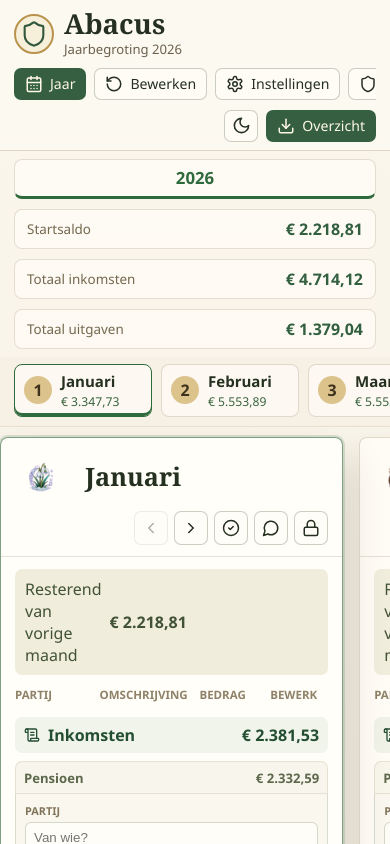
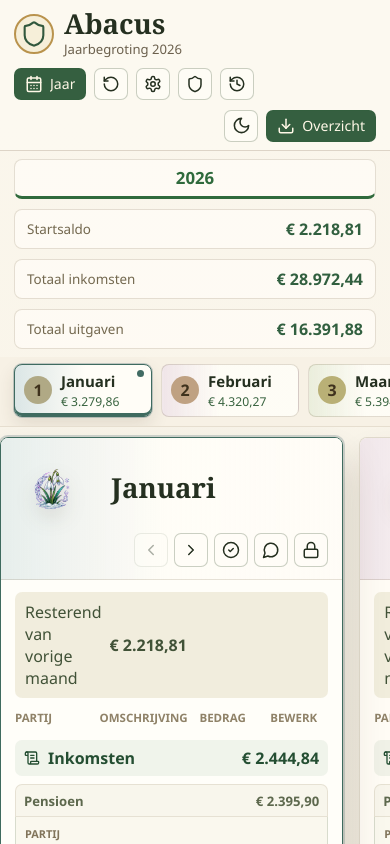
Before and after one commit to monokid/Abacus, a Svelte app: page / in a window 390 px wide. Shown: the top 844 px of the page. Built offline with nearby package versions, Linux system fonts and the light colour scheme.

Commit message:
Add seasonal month polish and workbook-shaped samples

```diff
--- a/src/core/model.ts
+++ b/src/core/model.ts
@@ -126,7 +126,10 @@
     subcategory("sub-vast-energie", "vaste_kosten", "Energie", 20),
     subcategory("sub-vast-telecom", "vaste_kosten", "Telecom", 30),
     subcategory("sub-vast-verzekeringen", "vaste_kosten", "Verzekeringen", 40),
+    subcategory("sub-vast-bank", "vaste_kosten", "Bankkosten", 50),
+    subcategory("sub-vast-reserves", "vaste_kosten", "Sparen en reserves", 60),
     subcategory("sub-var-gezondheid", "variabele_kosten", "Gezondheid", 10),
+    subcategory("sub-var-huishoudgeld", "variabele_kosten", "Huishoudgeld", 15),
     subcategory("sub-var-huishouden", "variabele_kosten", "Huishouden", 20),
     subcategory("sub-var-cadeaus", "variabele_kosten", "Cadeaus", 30),
     subcategory("sub-var-auto", "variabele_kosten", "Auto", 40),
--- a/src/core/sample-data.ts
+++ b/src/core/sample-data.ts
@@ -7,54 +7,96 @@
   if (!year) return book;
 
   year.startBalanceCents = 221_881;
-  const january = year.months[0];
-  const february = year.months[1];
-  if (!january || !february) return book;
 
-  january.entries = [
-    entry("jan-income-pension", "inkomsten", "sub-ink-pensioen", "2026-01-01", "Pensioendienst", "Pensioen", 233_259, 1),
-    entry("jan-income-family", "inkomsten", "sub-ink-familie", "2026-01-01", "Familie", "Bijdrage familie", 4_894, 2),
-    entry("jan-rent", "vaste_kosten", "sub-vast-wonen", "2026-01-03", "Woonfonds", "Huur", 82_000, 3),
-    entry("jan-energy", "vaste_kosten", "sub-vast-energie", "2026-01-05", "Luminus", "Voorschot energie", 15_431, 4),
-    entry("jan-health", "variabele_kosten", "sub-var-gezondheid", "2026-01-12", "Apotheek", "Medicatie", 3_780, 5),
-    entry("jan-household", "variabele_kosten", "sub-var-huishouden", "2026-01-15", "Delhaize", "Huishouden", 24_050, 6),
-  ];
+  let order = 1;
+  for (const month of year.months) {
+    const monthNumber = month.month;
+    month.entries = [
+      entry(`m${monthNumber}-income-pension`, "inkomsten", "sub-ink-pensioen", monthNumber, "Pensioendienst", "Pensioen", 233_259, order++),
+      entry(`m${monthNumber}-income-small-pension`, "inkomsten", "sub-ink-pensioen", monthNumber, "Pensioenkas", "Aanvullend pensioen", 6_331, order++),
+      entry(`m${monthNumber}-rent`, "vaste_kosten", "sub-vast-wonen", monthNumber, "Woonfonds", "Huur", 82_000, order++),
+      entry(`m${monthNumber}-energy`, "vaste_kosten", "sub-vast-energie", monthNumber, "Luminus", "Voorschot energie", 15_431, order++),
+      entry(`m${monthNumber}-telecom`, "vaste_kosten", "sub-vast-telecom", monthNumber, "Telenet", "Internet en telefoon", 7_643, order++),
+      entry(`m${monthNumber}-bank`, "vaste_kosten", "sub-vast-bank", monthNumber, "Bank", "Rekeningkosten", 475, order++),
+      entry(`m${monthNumber}-reserve`, "vaste_kosten", "sub-vast-reserves", monthNumber, "Spaarpot", "Reserve vakantie", 5_000, order++),
+      entry(`m${monthNumber}-cash`, "variabele_kosten", "sub-var-huishoudgeld", monthNumber, "Cash", "Huishoudgeld", 20_000, order++),
+    ];
+  }
 
-  february.entries = [
-    entry("feb-income-pension", "inkomsten", "sub-ink-pensioen", "2026-02-01", "Pensioendienst", "Pensioen", 233_259, 7),
-    entry("feb-telecom", "vaste_kosten", "sub-vast-telecom", "2026-02-04", "Telenet", "Internet en telefoon", 7_643, 8),
-    entry("feb-gift", "variabele_kosten", "sub-var-cadeaus", "2026-02-18", "Familie", "Verjaardag", 5_000, 9),
-    entry("feb-empty-plan", "variabele_kosten", "sub-var-auto", "2026-02-20", "Garage", "Nog te plannen", null, 10),
-  ];
+  addEntry(year, 1, entry("jan-income-family", "inkomsten", "sub-ink-familie", 1, "Familie", "Bijdrage familie", 4_894, order++));
+  addEntry(year, 1, entry("jan-health", "variabele_kosten", "sub-var-gezondheid", 1, "Apotheek", "Medicatie", 3_780, order++));
+  addEntry(year, 1, entry("jan-household-extra", "variabele_kosten", "sub-var-huishouden", 1, "Buurtwinkel", "Keukenmateriaal", 4_050, order++));
+
+  addEntry(year, 2, entry("feb-gift", "variabele_kosten", "sub-var-cadeaus", 2, "Familie", "Verjaardag", 5_000, order++));
+  addEntry(year, 2, entry("feb-empty-plan", "variabele_kosten", "sub-var-auto", 2, "Garage", "Nog te plannen", null, order++, "Geplande kost zonder bedrag."));
+
+  addEntry(year, 3, entry("mar-refund", "inkomsten", "sub-ink-terugbetalingen", 3, "Mutualiteit", "Terugbetaling zorg", 4_870, order++));
+  addEntry(year, 3, entry("mar-dentist", "variabele_kosten", "sub-var-gezondheid", 3, "Tandarts", "Controle", 6_500, order++));
+
+  addEntry(year, 5, entry("may-correction", "inkomsten", "sub-ink-terugbetalingen", 5, "Belastingdienst", "Correctie aanslag", 12_400, order++, "Voorbeeld van een latere correctieregel."));
+  addEntry(year, 6, entry("jun-appliance", "variabele_kosten", "sub-var-huishouden", 6, "Winkel", "Klein toestel", 8_995, order++));
+  addEntry(year, 8, entry("aug-fuel", "variabele_kosten", "sub-var-auto", 8, "Tankstation", "Brandstof", 6_875, order++));
+  addEntry(year, 10, entry("oct-insurance", "vaste_kosten", "sub-vast-verzekeringen", 10, "Verzekeraar", "Jaarlijkse verzekering", 29_900, order++));
+  addEntry(year, 12, entry("dec-gift", "variabele_kosten", "sub-var-cadeaus", 12, "Familie", "Eindejaarscadeau", 7_500, order++));
 
   book.labels = {
-    parties: ["Pensioendienst", "Familie", "Luminus", "Telenet", "Apotheek", "Delhaize", "Garage"],
-    income: ["Pensioen", "Bijdrage familie"],
-    expense: ["Huur", "Voorschot energie", "Medicatie", "Huishouden", "Internet en telefoon", "Verjaardag"],
+    parties: [
+      "Pensioendienst",
+      "Pensioenkas",
+      "Familie",
+      "Woonfonds",
+      "Luminus",
+      "Telenet",
+      "Bank",
+      "Spaarpot",
+      "Cash",
+      "Apotheek",
+      "Garage",
+      "Mutualiteit",
+      "Verzekeraar",
+    ],
+    income: ["Pensioen", "Aanvullend pensioen", "Bijdrage familie", "Terugbetaling zorg", "Correctie aanslag"],
+    expense: [
+      "Huur",
+      "Voorschot energie",
+      "Internet en telefoon",
+      "Rekeningkosten",
+      "Reserve vakantie",
+      "Huishoudgeld",
+      "Medicatie",
+      "Verjaardag",
+      "Nog te plannen",
+      "Brandstof",
+    ],
   };
 
   return book;
+}
+
+function addEntry(year: Book["years"][number], monthNumber: number, row: Entry): void {
+  year.months[monthNumber - 1]?.entries.push(row);
 }
 
 function entry(
   id: string,
   section: Entry["section"],
   subcategoryId: string | null,
-  date: string,
+  month: number,
   party: string,
   description: string,
   amountCents: number | null,
   order: number,
+  comment = "",
 ): Entry {
   return {
     id,
     section,
     subcategoryId,
-    date,
+    date: `2026-${String(month).padStart(2, "0")}-01`,
     party,
     description,
     amountCents,
-    comment: "",
-    createdAt: Date.UTC(2026, 0, order),
+    comment,
+    createdAt: Date.UTC(2026, month - 1, order),
   };
 }
--- a/src/ui/App.svelte
+++ b/src/ui/App.svelte
@@ -48,6 +48,14 @@
     amountError: string;
   }
 
+  interface MonthView {
+    name: string;
+    image: string;
+    accent: string;
+    accentSoft: string;
+    accentMist: string;
+  }
+
   const storageKey = "abacus.fictionalProfile.v1";
   const sections: Section[] = ["inkomsten", "vaste_kosten", "variabele_kosten"];
   const initialBook = fictionalSampleBook();
@@ -69,19 +77,19 @@
   });
 
   const totals = $derived(yearTotals(selectedYear));
-  const months = [
-    { name: "Januari", image: januariImage },
-    { name: "Februari", image: februariImage },
-    { name: "Maart", image: maartImage },
-    { name: "April", image: aprilImage },
-    { name: "Mei", image: meiImage },
-    { name: "Juni", image: juniImage },
-    { name: "Juli", image: juliImage },
-    { name: "Augustus", image: augustusImage },
-    { name: "September", image: septemberImage },
-    { name: "Oktober", image: oktoberImage },
-    { name: "November", image: novemberImage },
-    { name: "December", image: decemberImage },
+  const months: MonthView[] = [
+    { name: "Januari", image: januariImage, accent: "#486b73", accentSoft: "#dbe6e6", accentMist: "rgba(219, 230, 230, 0.68)" },
+    { name: "Februari", image: februariImage, accent: "#7b5269", accentSoft: "#eadde5", accentMist: "rgba(234, 221, 229, 0.68)" },
+    { name: "Maart", image: maartImage, accent: "#668344", accentSoft: "#e3ead4", accentMist: "rgba(227, 234, 212, 0.7)" },
+    { name: "April", image: aprilImage, accent: "#78934d", accentSoft: "#e8ecd2", accentMist: "rgba(232, 236, 210, 0.72)" },
+    { name: "Mei", image: meiImage, accent: "#b28b3d", accentSoft: "#f0e4bf", accentMist: "rgba(240, 228, 191, 0.72)" },
+    { name: "Juni", image: juniImage, accent: "#9a9a45", accentSoft: "#ece8bb", accentMist: "rgba(236, 232, 187, 0.72)" },
+    { name: "Juli", image: juliImage, accent: "#aa743f", accentSoft: "#eed7bd", accentMist: "rgba(238, 215, 189, 0.72)" },
+    { name: "Augustus", image: augustusImage, accent: "#b17a35", accentSoft: "#efdabe", accentMist: "rgba(239, 218, 190, 0.72)" },
+    { name: "September", image: septemberImage, accent: "#996039", accentSoft: "#ead0bd", accentMist: "rgba(234, 208, 189, 0.7)" },
+    { name: "Oktober", image: oktoberImage, accent: "#8c5831", accentSoft: "#e7cdb8", accentMist: "rgba(231, 205, 184, 0.72)" },
+    { name: "November", image: novemberImage, accent: "#8b6a79", accentSoft: "#e5d8df", accentMist: "rgba(229, 216, 223, 0.7)" },
+    { name: "December", image: decemberImage, accent: "#5f7a68", accentSoft: "#dce6dc", accentMist: "rgba(220, 230, 220, 0.7)" },
   ];
 
   onMount(() => {
@@ -118,6 +126,15 @@
 
   function monthImage(monthNumber: number): string {
     return months[monthNumber - 1]?.image ?? januariImage;
+  }
+
+  function monthTheme(monthNumber: number): MonthView {
+    return months[monthNumber - 1] ?? months[0];
+  }
+
+  function monthThemeStyle(monthNumber: number): string {
+    const theme = monthTheme(monthNumber);
+    return `--month-accent: ${theme.accent}; --month-accent-soft: ${theme.accentSoft}; --month-accent-mist: ${theme.accentMist};`;
   }
 
   function selectMonth(monthNumber: number): void {
@@ -385,11 +402,11 @@
     </div>
 
     <nav class="toolbar" aria-label="Hoofdnavigatie">
-      <button class="tool active" type="button"><CalendarDays size={18} />Jaar</button>
-      <button class="tool" type="button"><RotateCcw size={18} />Bewerken</button>
-      <button class="tool" type="button"><Settings size={18} />Instellingen</button>
-      <button class="tool" type="button"><Shield size={18} />Veiligheid</button>
-      <button class="tool" type="button"><History size={18} />Historiek</button>
+      <button class="tool active" type="button"><CalendarDays size={18} /><span class="tool-label">Jaar</span></button>
+      <button class="tool" type="button"><RotateCcw size={18} /><span class="tool-label">Bewerken</span></button>
+      <button class="tool" type="button"><Settings size={18} /><span class="tool-label">Instellingen</span></button>
+      <button class="tool" type="button"><Shield size={18} /><span class="tool-label">Veiligheid</span></button>
+      <button class="tool" type="button"><History size={18} /><span class="tool-label">Historiek</span></button>
     </nav>
 
     <div class="header-actions">
@@ -427,6 +444,8 @@
         type="button"
         class:active={activeMonth === month.month}
         data-month-tab={month.month}
+        aria-current={activeMonth === month.month ? "date" : undefined}
+        style={monthThemeStyle(month.month)}
         onclick={() => selectMonth(month.month)}
       >
         <span>{month.month}</span>
@@ -445,6 +464,7 @@
         aria-label={monthName(month.month)}
         aria-pressed={activeMonth === month.month}
         data-month-card={month.month}
+        style={monthThemeStyle(month.month)}
         onclick={(event) => selectCardFromClick(event, month.month)}
         onkeydown={(event) => selectCardFromKey(event, month.month)}
         role="button"
--- a/src/ui/styles.css
+++ b/src/ui/styles.css
@@ -146,6 +146,12 @@
   font-size: 0.88rem;
 }
 
+.tool-label {
+  overflow: hidden;
+  text-overflow: ellipsis;
+  white-space: nowrap;
+}
+
 .tool.active,
 .primary-action {
   border-color: rgba(48, 96, 60, 0.42);
@@ -248,6 +254,7 @@
 }
 
 .month-tabs button {
+  position: relative;
   flex: 0 0 138px;
   display: grid;
   grid-template-columns: auto 1fr;
@@ -260,7 +267,9 @@
   padding: 6px 9px;
   border: 1px solid rgba(105, 87, 53, 0.2);
   border-radius: 8px;
-  background: rgba(255, 253, 247, 0.72);
+  background:
+    linear-gradient(90deg, var(--month-accent-mist), rgba(255, 253, 247, 0.82) 42%),
+    rgba(255, 253, 247, 0.72);
   color: inherit;
   text-align: left;
   cursor: pointer;
@@ -273,7 +282,7 @@
   width: 28px;
   height: 28px;
   border-radius: 50%;
-  background: #dcc38c;
+  background: color-mix(in srgb, var(--month-accent) 30%, #dcc38c);
   color: #3f321d;
   font-weight: 800;
 }
@@ -291,8 +300,25 @@
 }
 
 .month-tabs button.active {
-  border-color: #2f6a3c;
-  box-shadow: inset 0 -3px 0 #2f6a3c;
+  border-color: color-mix(in srgb, var(--month-accent) 65%, #2f6a3c);
+  background:
+    linear-gradient(90deg, var(--month-accent-soft), rgba(255, 253, 247, 0.92) 52%),
+    #fffdf7;
+  box-shadow:
+    inset 0 -3px 0 color-mix(in srgb, var(--month-accent) 65%, #2f6a3c),
+    0 0 0 1px color-mix(in srgb, var(--month-accent) 30%, transparent),
+    0 8px 18px rgba(65, 51, 26, 0.12);
+}
+
+.month-tabs button.active::after {
+  position: absolute;
+  top: 5px;
+  right: 7px;
+  width: 7px;
+  height: 7px;
+  border-radius: 50%;
+  background: color-mix(in srgb, var(--month-accent) 70%, #2f6a3c);
+  content: "";
 }
 
 .evening .month-tabs button {
@@ -337,12 +363,12 @@
 }
 
 .month-card.active-card {
-  border-color: rgba(48, 106, 60, 0.62);
+  border-color: color-mix(in srgb, var(--month-accent) 64%, #2f6a3c);
   background: rgba(255, 254, 249, 0.98);
   z-index: 2;
   box-shadow:
     0 22px 44px rgba(65, 51, 26, 0.18),
-    0 0 0 2px rgba(48, 106, 60, 0.16);
+    0 0 0 2px color-mix(in srgb, var(--month-accent) 24%, transparent);
 }
 
 .evening .month-card {
@@ -353,14 +379,17 @@
 
 .month-header {
   display: grid;
-  grid-template-columns: 58px minmax(0, 1fr);
+  grid-template-columns: 82px minmax(0, 1fr);
   grid-template-areas:
     "image title"
     "tools tools";
-  gap: 8px 12px;
+  gap: 7px 14px;
   align-items: start;
-  padding: 13px 14px 11px;
+  padding: 14px 14px 12px;
   border-bottom: 1px solid rgba(115, 94, 61, 0.18);
+  background:
+    linear-gradient(90deg, var(--month-accent-mist), rgba(255, 253, 247, 0.92) 48%, rgba(255, 253, 247, 0.78)),
+    rgba(255, 253, 247, 0.72);
 }
 
 .month-tools {
@@ -382,10 +411,11 @@
 
 .month-header img {
   grid-area: image;
-  width: 52px;
-  height: 52px;
+  width: 74px;
+  height: 74px;
   object-fit: contain;
   align-self: center;
+  filter: drop-shadow(0 8px 10px rgba(65, 51, 26, 0.14));
 }
 
 .month-title {
@@ -396,7 +426,7 @@
 
 .month-header h2 {
   font-family: Georgia, "Times New Roman", serif;
-  font-size: 1.58rem;
+  font-size: 1.72rem;
   line-height: 1.04;
   letter-spacing: 0;
   overflow-wrap: anywhere;
@@ -805,7 +835,7 @@
   color: #eadbb6;
 }
 
-@media (max-width: 760px) {
+@media (max-width: 640px) {
   .app-header {
     grid-template-columns: 1fr;
   }
@@ -826,6 +856,22 @@
   .status-bar {
     margin: 0 18px 18px;
     flex-direction: column;
+  }
+}
+
+@media (max-width: 860px) {
+  .toolbar .tool:not(.active) {
+    width: 34px;
+    padding: 0;
+  }
+
+  .toolbar .tool:not(.active) .tool-label {
+    position: absolute;
+    width: 1px;
+    height: 1px;
+    overflow: hidden;
+    clip: rect(0, 0, 0, 0);
+    white-space: nowrap;
   }
 }
 
```
Also changed, not shown: tests/smoke/input-smoke.mjs (+77 -0 lines), 3 other files (tests, documents, lock files or other folders).
